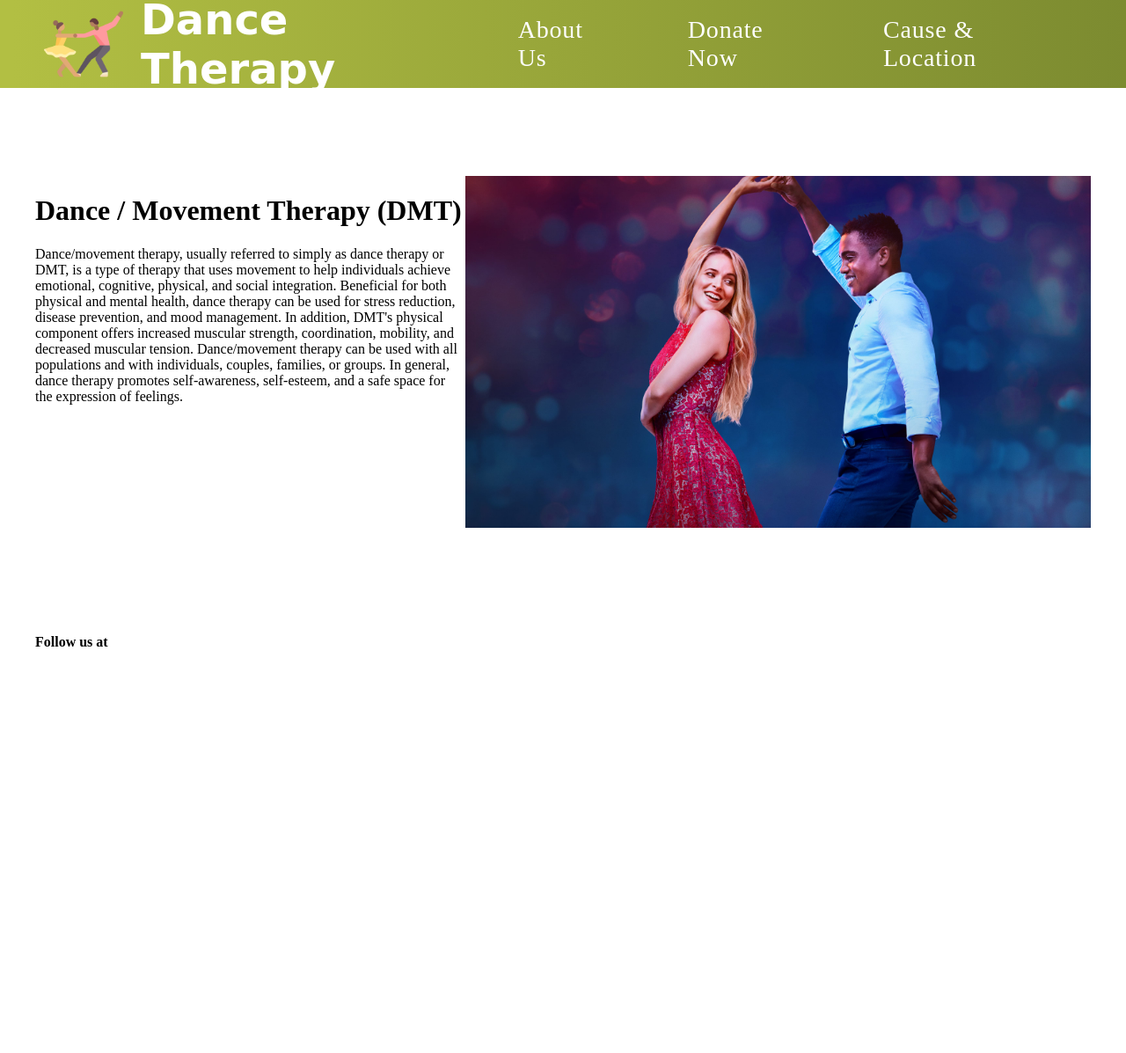
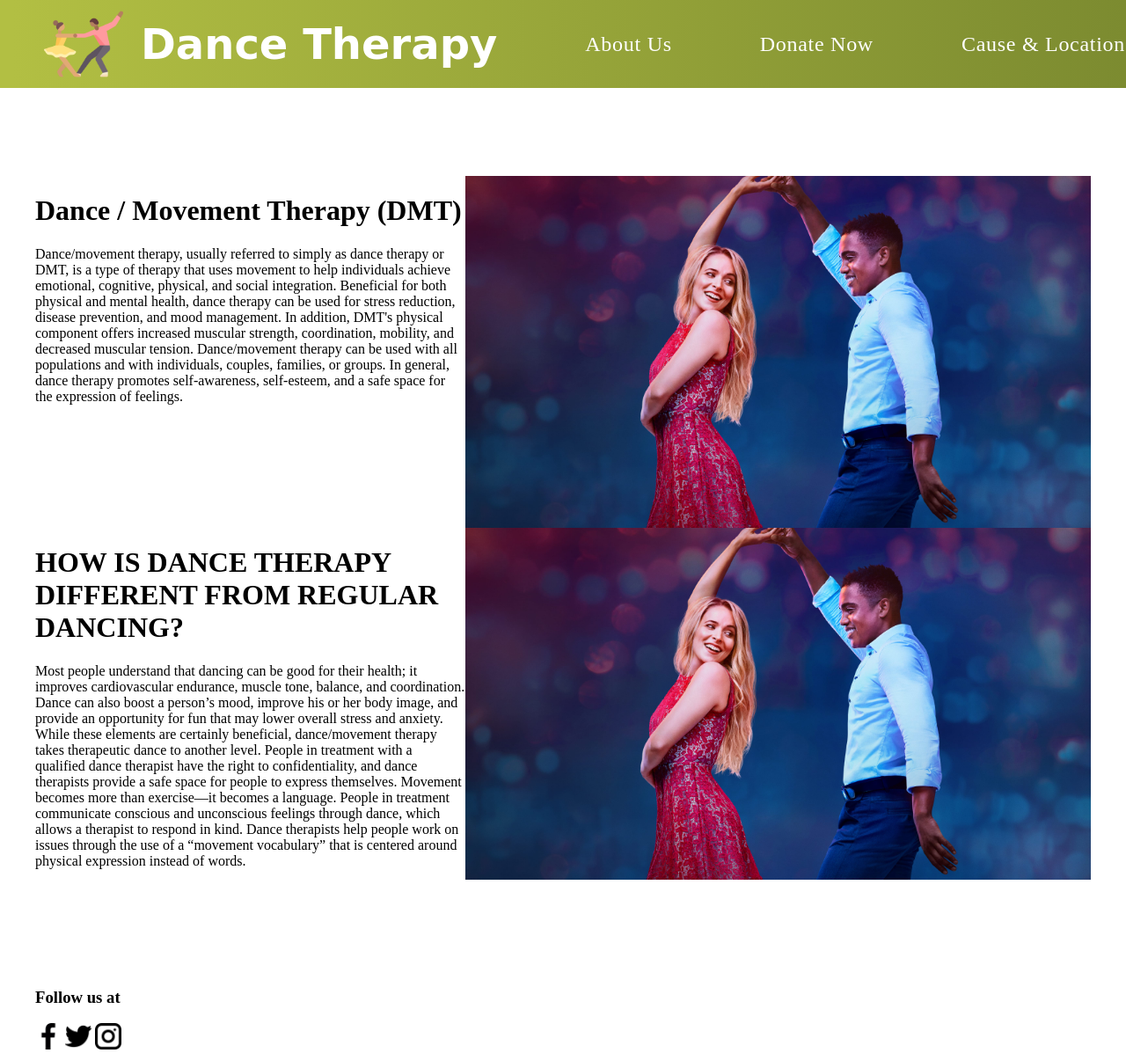
Before and after one commit to jiaojiaon/TTP-Assignment1-1, a plain HTML site: page src/index.html in a window 1280 px wide. Shown: the whole page at 88% size. Before the commit the page ends 800 px from the top, so only its background shows below. Drawn offline with Linux system fonts and the light colour scheme.

Commit message:
added main content

```diff
--- a/css/index.css
+++ b/css/index.css
@@ -11,11 +11,14 @@ nav{
     Justify-content: space-between;
     align-items: center;
     height: 100px;
+    box-sizing:content-box;
+
 }
 
 .org-name{
     font-family: 'The Nautigal', cursive;
     font-size: 48px;
+    white-space: nowrap;
     color: white;
     padding-left: 20px;
 }
@@ -26,11 +29,12 @@ nav{
 }
 
 nav > p{
-    font-size: 28px;
+    font-size: 24px;
     font-weight: 500;
     padding-left: 100px;
     color: white;
     letter-spacing: 0.03em;
+    white-space: nowrap;
 }
 
 nav > p > a{
@@ -40,17 +44,16 @@ nav > p > a{
 
 .about{
     margin-left: auto;
-
 }
 
 .location{
-    margin-right: 100px
+    margin-right: 100px;
 }
 
 /* Main */
 
 main{
-    display: flex;
+    display: inline-block;
     padding-top: 100px;
     padding-left: 40px;
     padding-right: 40px;
@@ -62,6 +65,10 @@ main{
     height: 400px;
 }
 
+.intro-section1, .intro-section2{
+    display: flex;
+}
+
 
 /* Footer */
 
@@ -70,4 +77,10 @@ footer{
     padding-top: 100px;
     padding-left: 40px;
     padding-right: 40px;
+    display: inline-block;
+    align-items: center;
 }
+
+.follow--image--container > img{
+    height: 30px;
+}
--- a/src/index.html
+++ b/src/index.html
@@ -9,12 +9,13 @@
 <body>
     <nav>
         <img src="./../images/dancing-icon.png" class="navbar--icon">
-        <h2 class="org-name"> Dance Therapy </h2>
+        <h4 class="org-name"> Dance Therapy </h4>
         <p class="about"><a href="index.html">About Us</a></p>
         <p class="donate"><a>Donate Now</a></p>
         <p class="location"><a>Cause & Location </a></p>
     </nav>
     <main>
+        <div class="intro-section1">
             <div>
                 <h1>Dance / Movement Therapy (DMT)</h1>
                     <p>
@@ -22,11 +23,31 @@
                     </p>
                 </div>
             <img src="./../images/dance.jpeg" alt="dance picture" class="dance--image"/>
+        </div>
+
+        <div class="intro-section2">
+            <div>
+                <h1>HOW IS DANCE THERAPY DIFFERENT FROM REGULAR DANCING?</h1>
+                <p>
+                    Most people understand that dancing can be good for their health; it improves cardiovascular endurance, muscle tone, balance, and coordination. Dance can also boost a person’s mood, improve his or her body image, and provide an opportunity for fun that may lower overall stress and anxiety. While these elements are certainly beneficial, dance/movement therapy takes therapeutic dance to another level.
+                    People in treatment with a qualified dance therapist have the right to confidentiality, and dance therapists provide a safe space for people to express themselves. Movement becomes more than exercise—it becomes a language. People in treatment communicate conscious and unconscious feelings through dance, which allows a therapist to respond in kind. Dance therapists help people work on issues through the use of a “movement vocabulary” that is centered around physical expression instead of words.
+                </p>
+            </div>
+            <img src="./../images/dance.jpeg" alt="dance picture" class="dance--image"/>
+    </div>
+
+
+
+
 
     </main>
     <footer>
-        <h4>Follow us at</h4>
-        <img>
+        <h3>Follow us at</h3>
+        <div class="follow--image--container">
+            <img src="./../images/facebook.png"/>
+            <img src="./../images/twitter.png"/>
+            <img src="./../images/instagram.png"/>
+        </div>
     </footer>
 
 
```
Also changed, not shown: 1 other file. Lines whose indentation alone changed are shown as unchanged.
